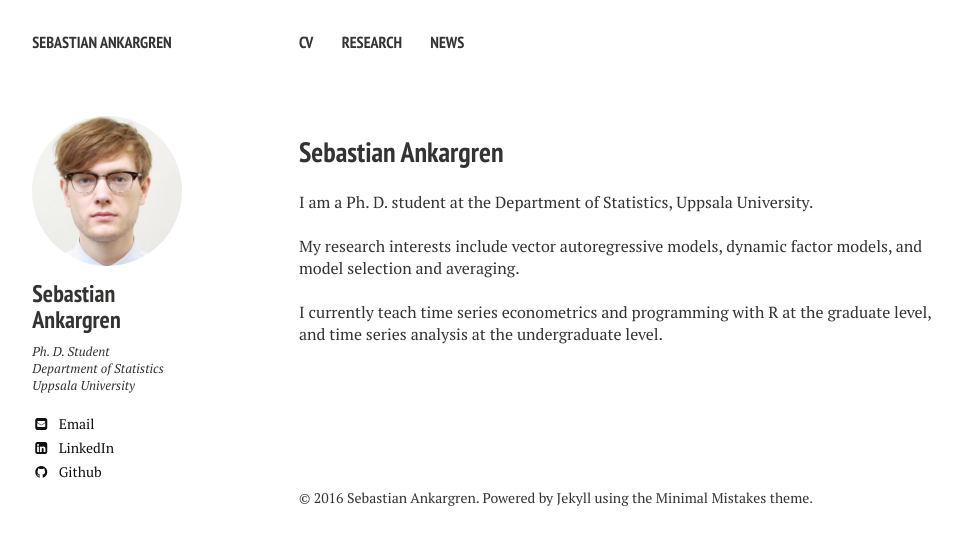
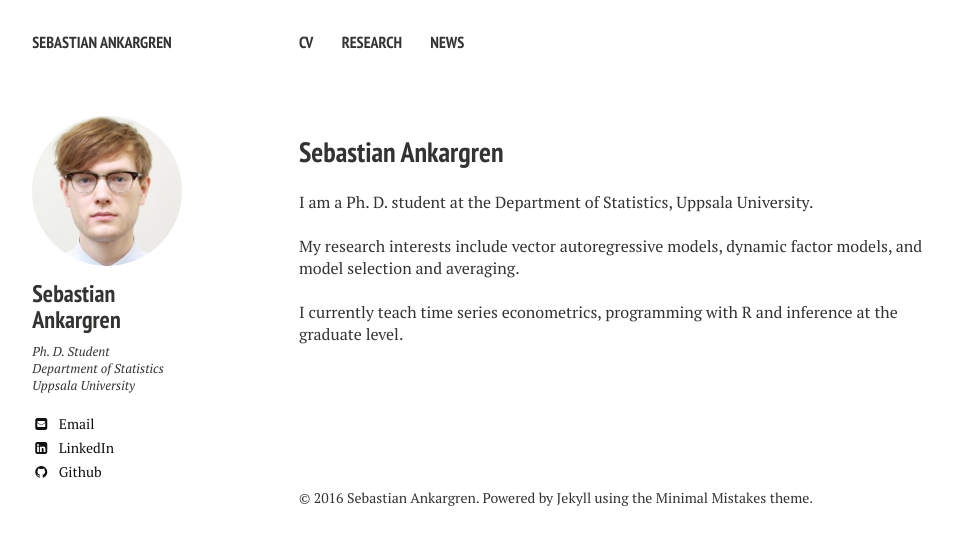
Before and after one commit to ankargren/ankargren.github.io, a Jekyll site: the page built from index.md, in a window 1280 px wide. Shown: the top 545 px of the page, without its empty margins (21-983 px from the left). Built offline with Jekyll 4.4.1, drawn with Linux system fonts in a browser that asks for light colours; nearby versions of some CDN libraries.

Commit message:
Updated info.

```diff
--- a/_layouts/home.html
+++ b/_layouts/home.html
@@ -23,7 +23,7 @@
   <h2>Sebastian Ankargren</h2>
     I am a Ph. D. student at the Department of Statistics, Uppsala University. <br><br>
     My research interests include vector autoregressive models, dynamic factor models, and model selection and averaging. <br><br>
-    I currently teach time series econometrics and programming with R at the graduate level, and time series analysis at the undergraduate level.
+    I currently teach time series econometrics, programming with R and inference at the graduate level.
   </div><!-- /#index -->
 </div><!-- /#main -->
 
```
